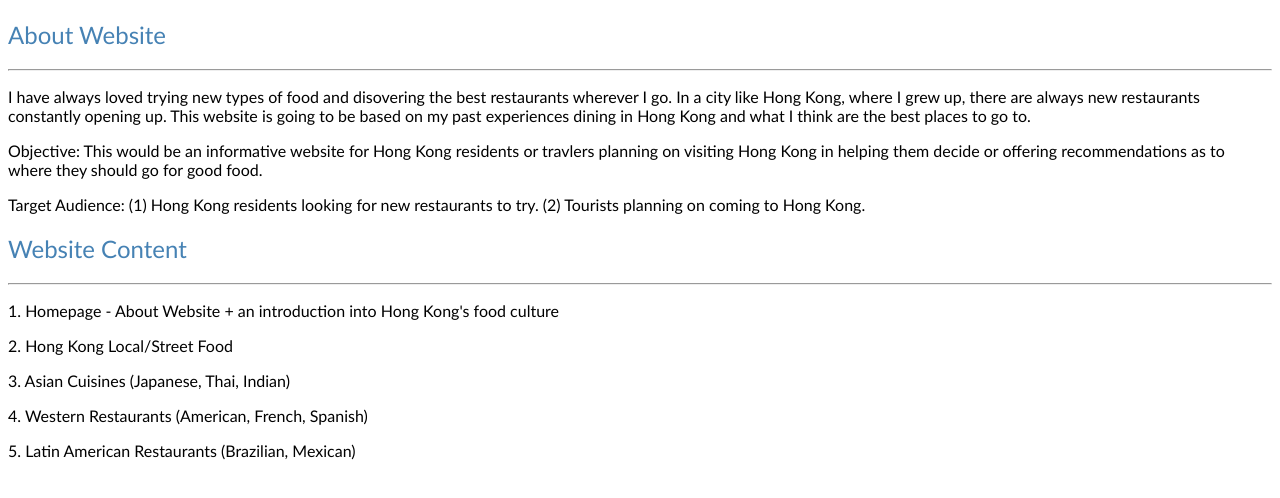
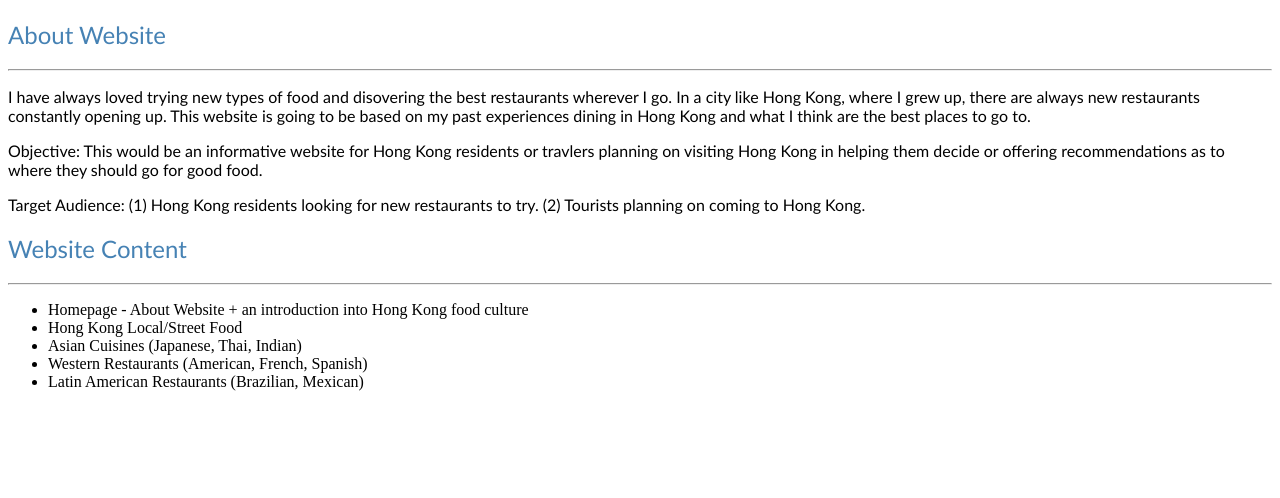
Before and after one commit to zoeechengg/Project, a plain HTML site: page Project Proposal.html in a window 1280 px wide. Drawn offline with Linux system fonts and the light colour scheme.

Commit message:
Update Project Proposal.html

```diff
--- a/Project Proposal.html
+++ b/Project Proposal.html
@@ -40,21 +40,13 @@
 
     <h2>Website Content</h2>
     <hr>
-    <p>
-        1. Homepage - About Website + an introduction into Hong Kong's food culture
-    </p>
-    <p>
-        2. Hong Kong Local/Street Food
-    </p>
-    <p>
-        3. Asian Cuisines (Japanese, Thai, Indian)
-    </p>
-    <p>
-        4. Western Restaurants (American, French, Spanish)
-    </p>
-    <p>
-        5. Latin American Restaurants (Brazilian, Mexican)
-    </p>
+    <ul>
+        <li>Homepage - About Website + an introduction into Hong Kong food culture</li>
+        <li>Hong Kong Local/Street Food</li>
+        <li>Asian Cuisines (Japanese, Thai, Indian)</li>
+        <li>Western Restaurants (American, French, Spanish)</li>
+        <li>Latin American Restaurants (Brazilian, Mexican)</li>
+    </ul>
 
 </body>
 
```
